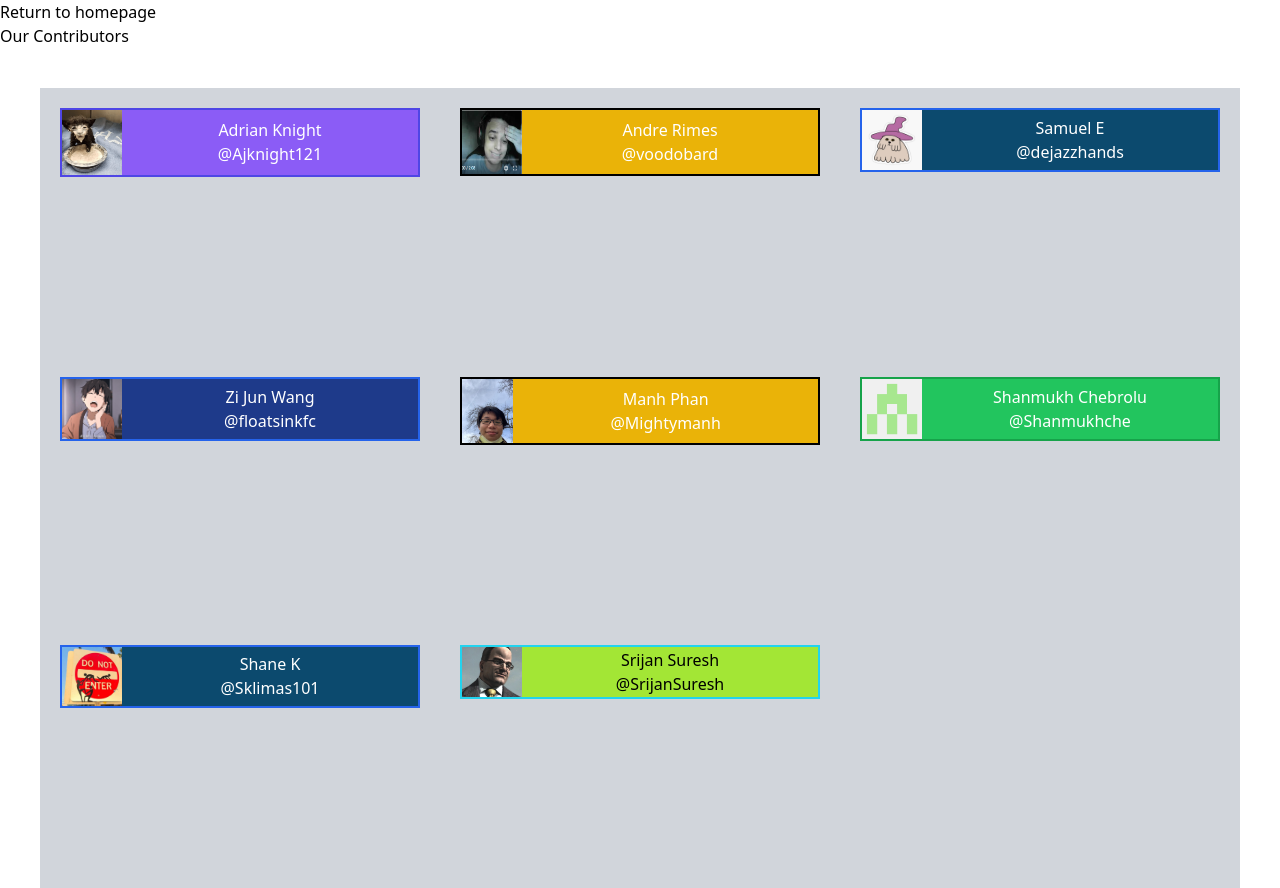
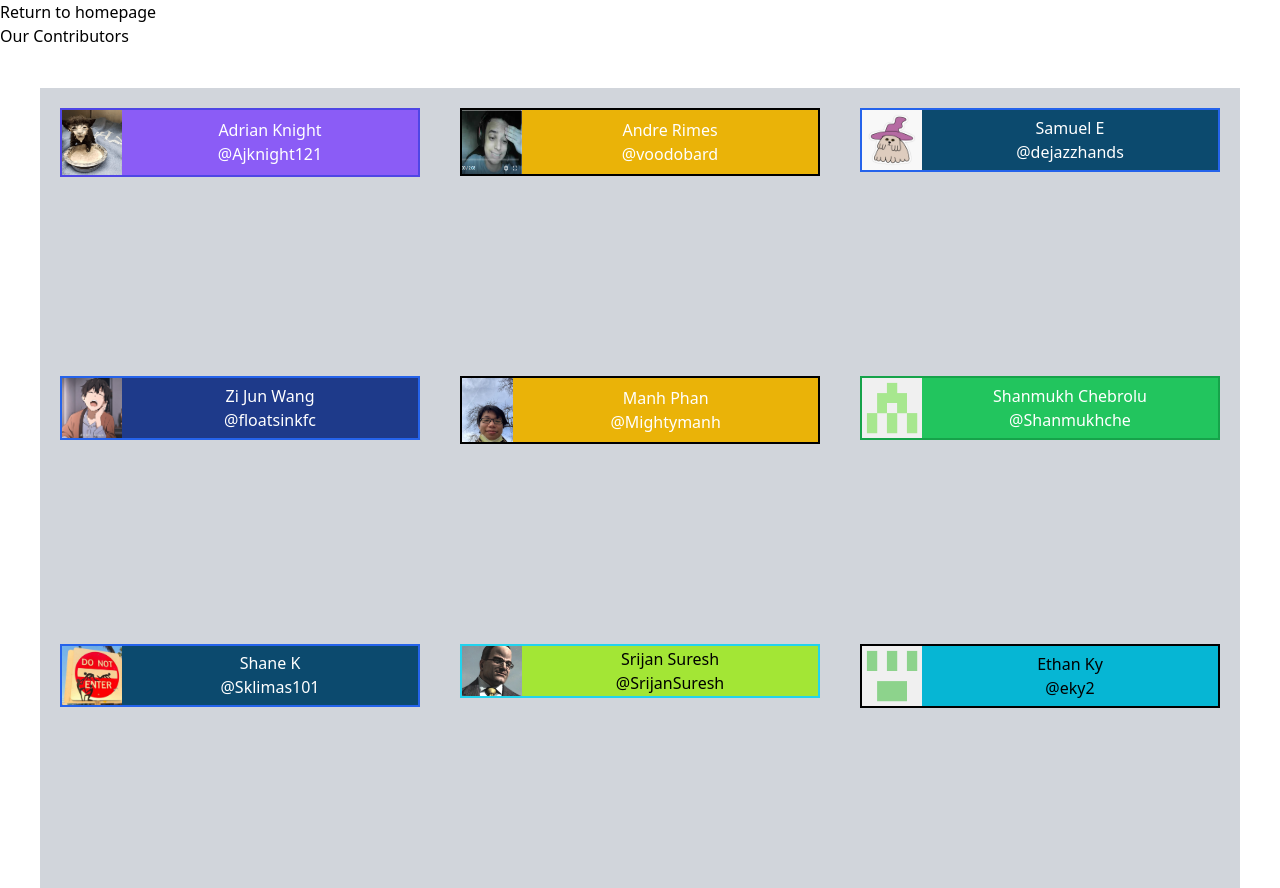
Before and after one commit to acm-uic/marketplace, a Next.js app: page /Contributors in a window 1280 px wide. Built offline with nearby package versions, Linux system fonts and the light colour scheme.

Commit message:
Added my div function

```diff
--- a/app/Contributors/page.jsx
+++ b/app/Contributors/page.jsx
@@ -1,6 +1,6 @@
 import Link from 'next/link'
 import React from 'react'
-import {AdrianKnight, Andre, SamuelE, Shanmukhche, Sklimas101, SrijanS, Manh_Phan, ZiJunW} from '../components/UserCard'
+import {AdrianKnight, Andre, SamuelE, Shanmukhche, Sklimas101, SrijanS, Manh_Phan, ZiJunW, Eky2} from '../components/UserCard'
 
 const ContributorPage = () => {
 
@@ -18,6 +18,7 @@ const ContributorPage = () => {
         <Shanmukhche/>
         <Sklimas101/>
         <SrijanS/>
+        <Eky2/>
       </div>
     </div>
   )
--- a/app/components/UserCard.jsx
+++ b/app/components/UserCard.jsx
@@ -9,6 +9,7 @@ import profilePicManh from "app/images/manh.jpeg";
 import profilePicShanmukh from "/app/images/profilePicShanmukh.png";
 import profilePicShane from "/app/images/doNotEnter.jpg";
 import profilePicSrijan from "/app/images/s1.webp";
+import profilePicEthan from "/app/images/eky2.png";
 
 export const AdrianKnight = () => {
   return (
@@ -156,3 +157,19 @@ export const Manh_Phan = () => {
   </div>
   );
 }
+
+export const Eky2 = () => {
+  return(
+    <div >
+    <div className="flex justify-center align-middle bg-cyan-500 w-300px  m-5 border-solid border-2 border-black cursor-pointer hover:shadow-xl" >
+      <Image src={profilePicEthan} width={60} height={60} alt=""/>
+      <div className="text-black text-center w-full self-center">
+        <h3 className="font-2xl">Ethan Ky</h3>
+        <div>
+          <Link  href={"https://github.com/eky2"}>@eky2</Link>
+        </div>
+      </div>
+    </div>
+  </div>
+  );
+}
```
Also changed, not shown: app/images/eky2.png (added).
